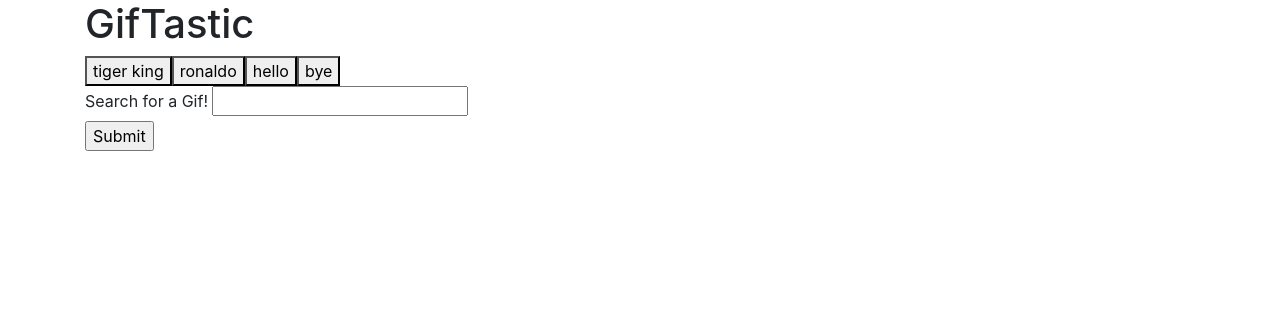
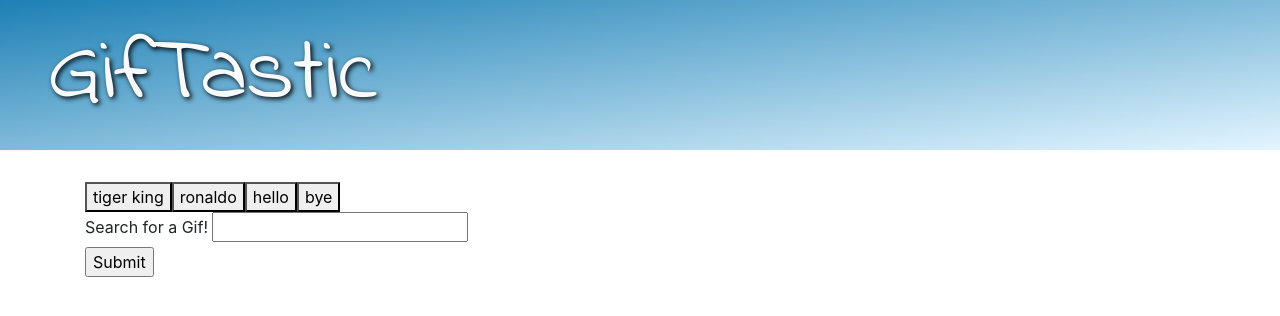
Before and after one commit to mcelis025/GifTasic, a plain HTML site: page index.html in a window 1280 px wide. Drawn offline with nearby package versions, Linux system fonts and the light colour scheme.

Commit message:
added some css to jumbotron

```diff
--- a/assets/css/style.css
+++ b/assets/css/style.css
@@ -0,0 +1,7 @@
+.jumbotron {
+    font-size: 90px;
+    background-image: linear-gradient(to bottom right, #1d80b5, #e3f5ff);
+    font-family: 'Indie Flower', cursive;
+    text-shadow: 2px 2px 5px black;
+    height: 150px;
+}
--- a/index.html
+++ b/index.html
@@ -4,14 +4,22 @@
 <head>
     <meta charset="UTF-8">
     <meta name="viewport" content="width=device-width, initial-scale=1.0">
+    <link href="https://fonts.googleapis.com/css2?family=Indie+Flower&display=swap" rel="stylesheet">
     <link rel="stylesheet" href="https://stackpath.bootstrapcdn.com/bootstrap/4.4.1/css/bootstrap.min.css" integrity="sha384-Vkoo8x4CGsO3+Hhxv8T/Q5PaXtkKtu6ug5TOeNV6gBiFeWPGFN9MuhOf23Q9Ifjh" crossorigin="anonymous">
     <link rel="stylesheet" type="text/css" href="assets/css/style.css">
     <title>GifTastic</title>
 </head>
 
 <body>
+  <div class="jumbotron jumbotron-fluid pl-5 pt-2 pb-5 bg-success text-light">GifTastic</div>
     <div class="container">
-        <h1>GifTastic</h1>
+      <div class="row">
+        <div class="col-md-8">
+
+        </div>
+      </div>
+    </div>
+    <div class="container">
 
         <div id="buttons-view"></div>
         <form id="gifForm">
```
